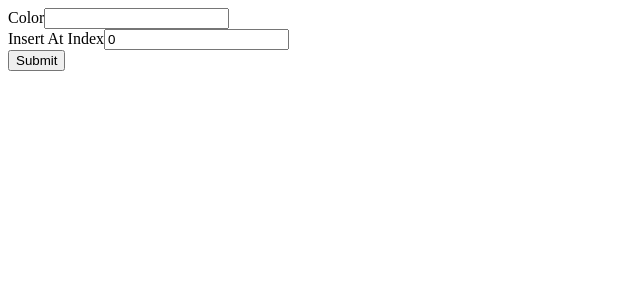
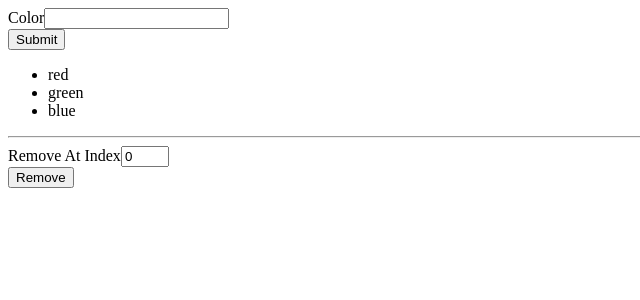
Before and after one commit to JelenaMarjanovic/sg-books, a React (Create React App) app: page / in a window 1280 px wide. Shown: the top 300 px of the page, without its empty margins (0-640 px from the left). Built offline with nearby package versions, Linux system fonts and the light colour scheme.

Commit message:
Exercise 8: Remove element at an index from array

```diff
--- a/src/App.js
+++ b/src/App.js
@@ -1,19 +1,22 @@
 import { useState } from 'react';
 import { Input } from './Input';
+import { RemoveForm } from './RemoveForm';
 
 function App() {
-  const [colors, setColors] = useState([]);
+  const [colors, setColors] = useState(['red', 'green', 'blue']);
 
-  const addColorAtIndex = (newColor, index) => {
-    // Todo: Add 'newColor' to the --end-- of 'colors'
-    // and update state
-    const updatedColors = [
-      ...colors.slice(0, index),
-      newColor,
-      ...colors.slice(index)
-    ];
+  const removeColorAtIndex = (indexToRemove) => {
+    // TODO: Remove the element at 'indexToRemove'
+    // Don't forget to update state by calling 'setColors'
+    const updatedColors = colors.filter((_, index) => {
+      return indexToRemove !== index;
+    });
 
     setColors(updatedColors);
+  };
+
+  const addColor = (newColor) => {
+    setColors([...colors, newColor])
   };
 
   const renderedColors = colors.map((color, i) => {
@@ -22,10 +25,12 @@ function App() {
 
   return (
     <div>
-      <Input onSubmit={addColorAtIndex} />
+      <Input onSubmit={addColor} />
       <ul>
         {renderedColors}
       </ul>
+      <hr />
+      <RemoveForm onSubmit={removeColorAtIndex} max={colors.length}  />
     </div>
   );
 }
--- a/src/Input.js
+++ b/src/Input.js
@@ -1,13 +1,11 @@
 import { useState } from 'react';
 
-function Input({ onSubmit, max }) {
+function Input({ onSubmit }) {
   const [text, setText] = useState('');
-  const [n, setN] = useState(0);
 
   const handleSubmit = (event) => {
     event.preventDefault();
-
-    onSubmit(text, n);
+    onSubmit(text);
     setText('');
   };
 
@@ -16,10 +14,6 @@ function Input({ onSubmit, max }) {
         <label>Color</label>
         <input value={text} onChange={e => setText(e.target.value)} />
     </div>
-    <div>
-        <label>Insert At Index</label>
-        <input type="number" min={0} max={max} value={n} onChange={e => setN(parseInt(e.target.value))} />
-    </div>
     <button>Submit</button>
   </form>
 }
--- /dev/null
+++ b/src/RemoveForm.js
@@ -0,0 +1,20 @@
+import { useState } from 'react';
+
+function RemoveForm({ onSubmit, max }) {
+  const [n, setN] = useState(0);
+
+  const handleSubmit = (event) => {
+    event.preventDefault();
+    onSubmit(n);
+  };
+
+  return <form onSubmit={handleSubmit}>
+    <div>
+        <label>Remove At Index</label>
+        <input type="number" min={0} max={max > 0 ? max - 1 : 0} value={n} onChange={e => setN(parseInt(e.target.value))} />
+    </div>
+    <button>Remove</button>
+  </form>
+}
+
+export { RemoveForm };
```
